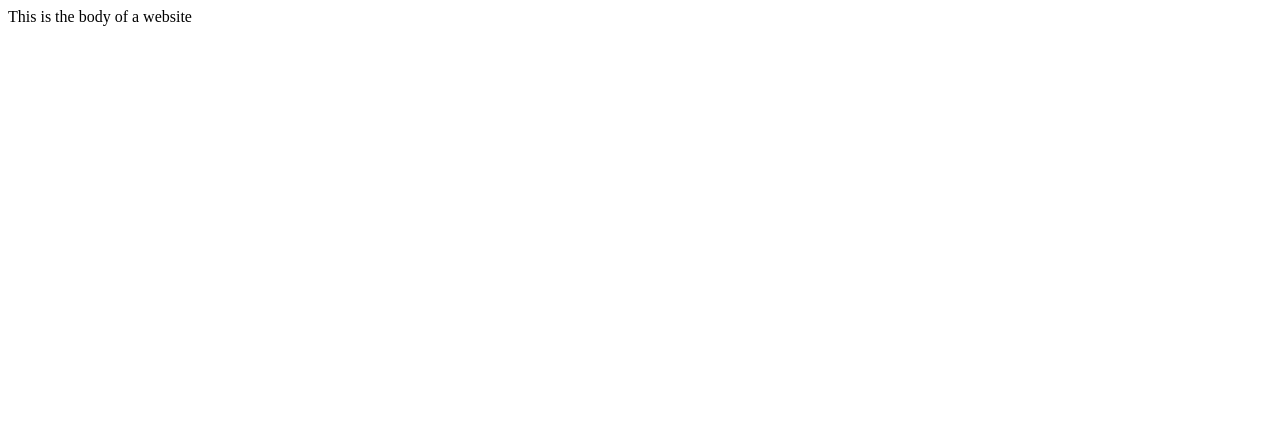
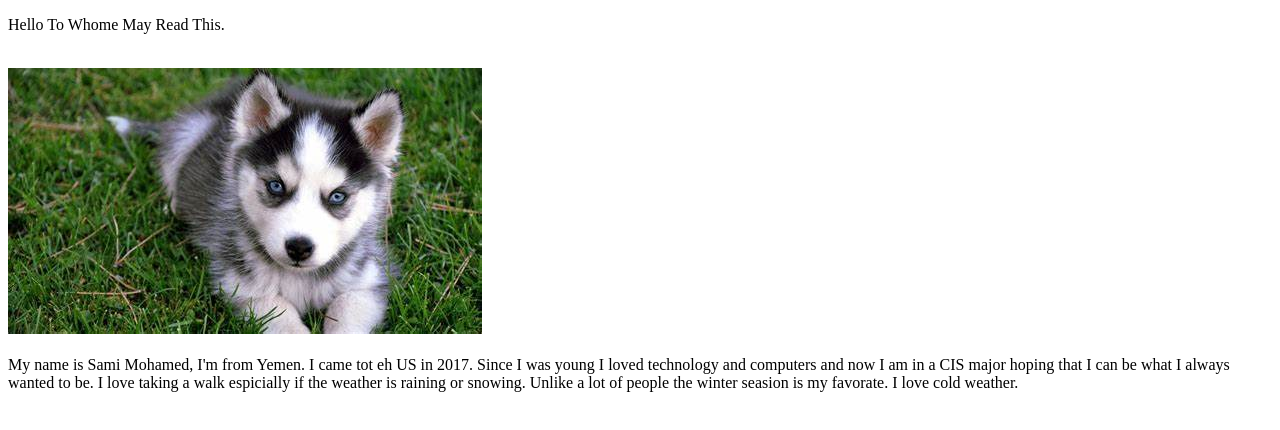
Before and after one commit to Samimoham-d/Samimoham-d.github.io, a plain HTML site: page index.html in a window 1280 px wide. Drawn offline with Linux system fonts and the light colour scheme.

Commit message:
Add files via upload

```diff
--- a/index.html
+++ b/index.html
@@ -1,16 +1,26 @@
 <!DOCTYPE html>
-
+<!DOCTYPE html>
 <html>
     <head>
-
         <title>
-            example html portfolio
+            Sami's Profolio Project.
         </title>
 
     </head>
+    <body>
+        <!-- this is a comment area -->
+        <P>
+           Hello To Whome May Read This.
+        </P>
 
-    <body>
-        This is the body of a website
+        <a href="https://www.bing.com/images/search?q=husky+puppies&form=HDRSC2&first=1&tsc=ImageBasicHover"><br>
+            <img id="husky" src="husky.jpg" alt="a husky stitting"><br>
+        </a><br>
+     <div id="div1">
+         My name is Sami Mohamed, I'm from Yemen. I came tot eh US in 2017. Since I was young
+         I loved technology and computers and now I am in a CIS major hoping that I can be what
+         I always wanted to be. I love taking a walk espicially if the weather is raining
+         or snowing. Unlike a lot of people the winter seasion is my favorate. I love cold weather.
+     </div id="div2">
     </body>
-
-<html>
+</html>
--- /dev/null
+++ b/style.css
@@ -0,0 +1,16 @@
+body{
+    margin:0px;
+    padding:0px;
+    border:0px;
+}
+div{
+    background-color: rgb(9, 179, 128);
+}
+#div1{
+    background-color: rgb(218, 19, 29);
+}
+#husky{
+    position: absolute;
+    top: 100px;
+    left: 0%;
+}
```
Also changed, not shown: husky.jpg (added).
